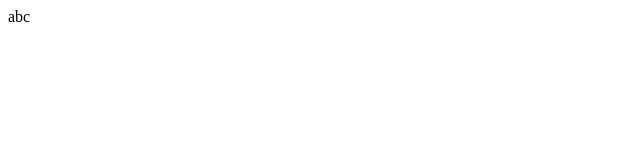
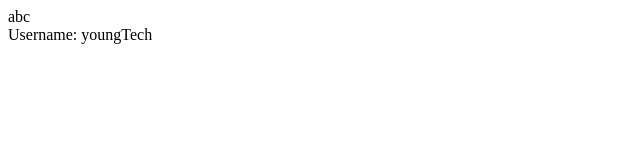
Before and after one commit to rooreckless/typescript-learn-fastest-udemy, an Angular app in the folder project_angular_01/: page / in a window 1280 px wide. Shown: the top 160 px of the page, without its empty margins (0-640 px from the left). Built offline with nearby package versions, Linux system fonts and the light colour scheme.

Commit message:
2つにわけられたコンポーネントを統合してみる

```diff
--- a/project_angular_01/src/app/app.ts
+++ b/project_angular_01/src/app/app.ts
@@ -29,9 +29,13 @@ export class User {
 @Component({
   selector: 'app-root',
   // app-rootセレクタのテンプレートは必ず描画される
+  // ↑のapp-userセレクタのテンプレートも描画されるようにしてみる
   template: `
-  abc`
-  ,
-  imports: [],
+    abc<br>
+    <app-user></app-user>
+  `,
+  // export されているUserコンポーネントをここでimportして使う
+  // そのうえでapp-userセレクタをテンプレートに記述する
+  imports: [User],
 })
 export class App {}
```
